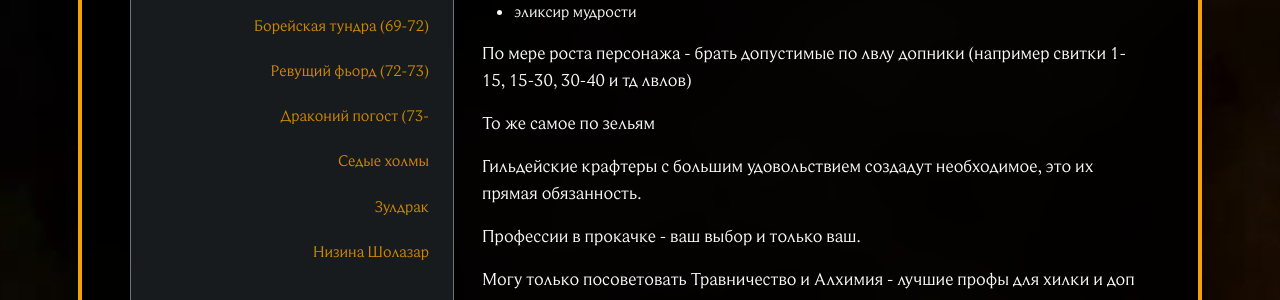
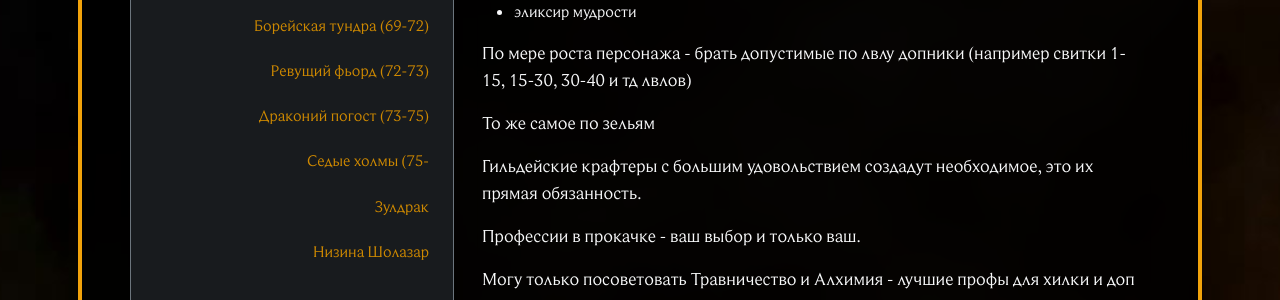
Before and after one commit to Phoenix-Guilds/phoenix-guilds.github.io, a Jekyll site: the page built from _guides/gayd-po-prokachke-hk-ot-silmy.md, in a window 1280 px wide. Shown: the part 2639-2939 px from the top of the page. Built offline with Jekyll 4.4.1, drawn with Linux system fonts in a browser that asks for light colours; nearby versions of some CDN libraries; library files that are not in the unit come from our copies.

Commit message:
Update Гайды “gayd-po-prokachke-hk-ot-silmy”

```diff
--- a/_guides/gayd-po-prokachke-hk-ot-silmy.md
+++ b/_guides/gayd-po-prokachke-hk-ot-silmy.md
@@ -2560,7 +2560,7 @@ description: |-
 
 Маленький совет: из лагеря Заиндевевшего копыта еду до холмов, открываю дальнего перелётчика. А потом еду разгружаться и в Ядозлобь.
 
-### Драконий погост (73-
+### Драконий погост (73-75)
 
 Итак, мы прибыли в Ядозлобь, потому что маршрут туда у нас открыт (спасибо квестам). Берём всё что валяется и поехали кошмарить Драконье кладбИще.
 
@@ -2803,7 +2803,11 @@ description: |-
 
 Количество опыта с момента убийства с помогатором у меня получилось на 75 лвле с 24% до 53%
 
-### Седые холмы
+### Седые холмы (75-
+
+
+
+
 
 ### Зулдрак
 
```
